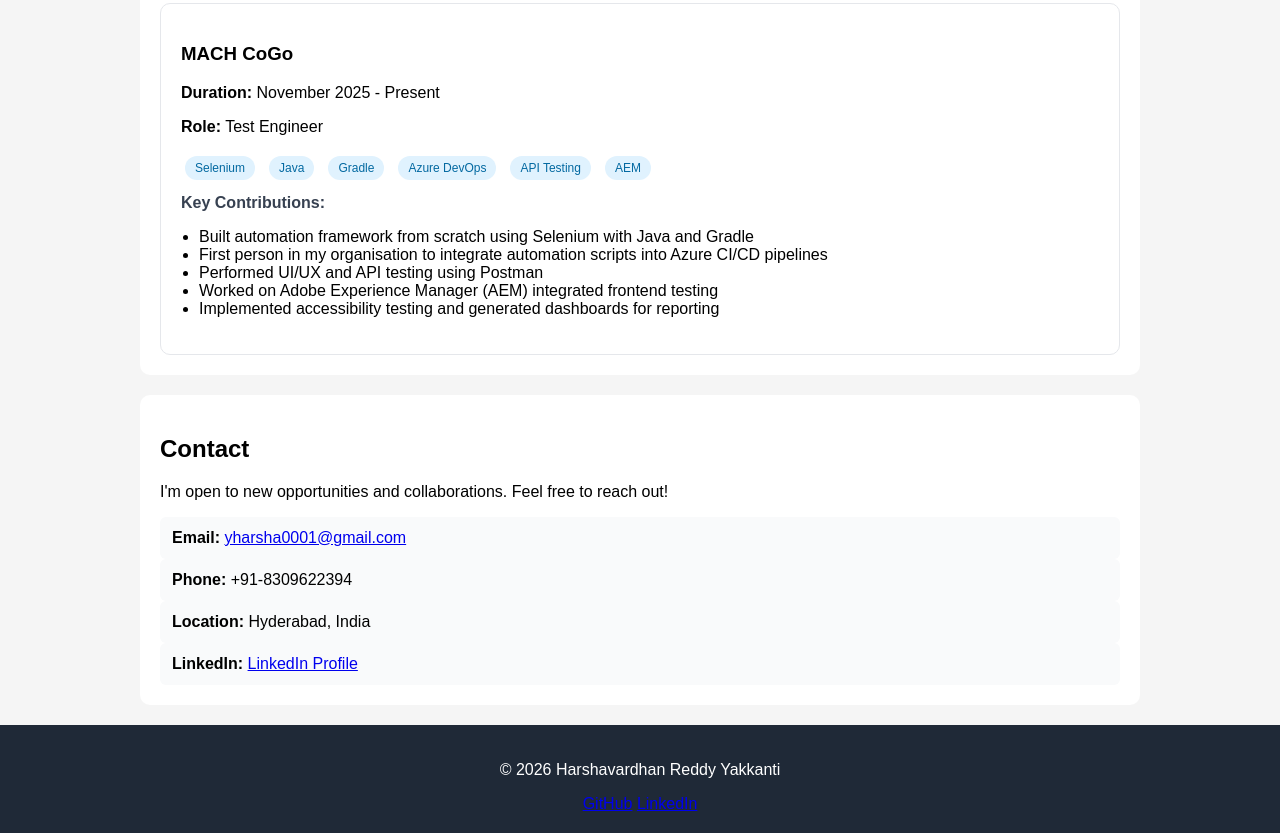
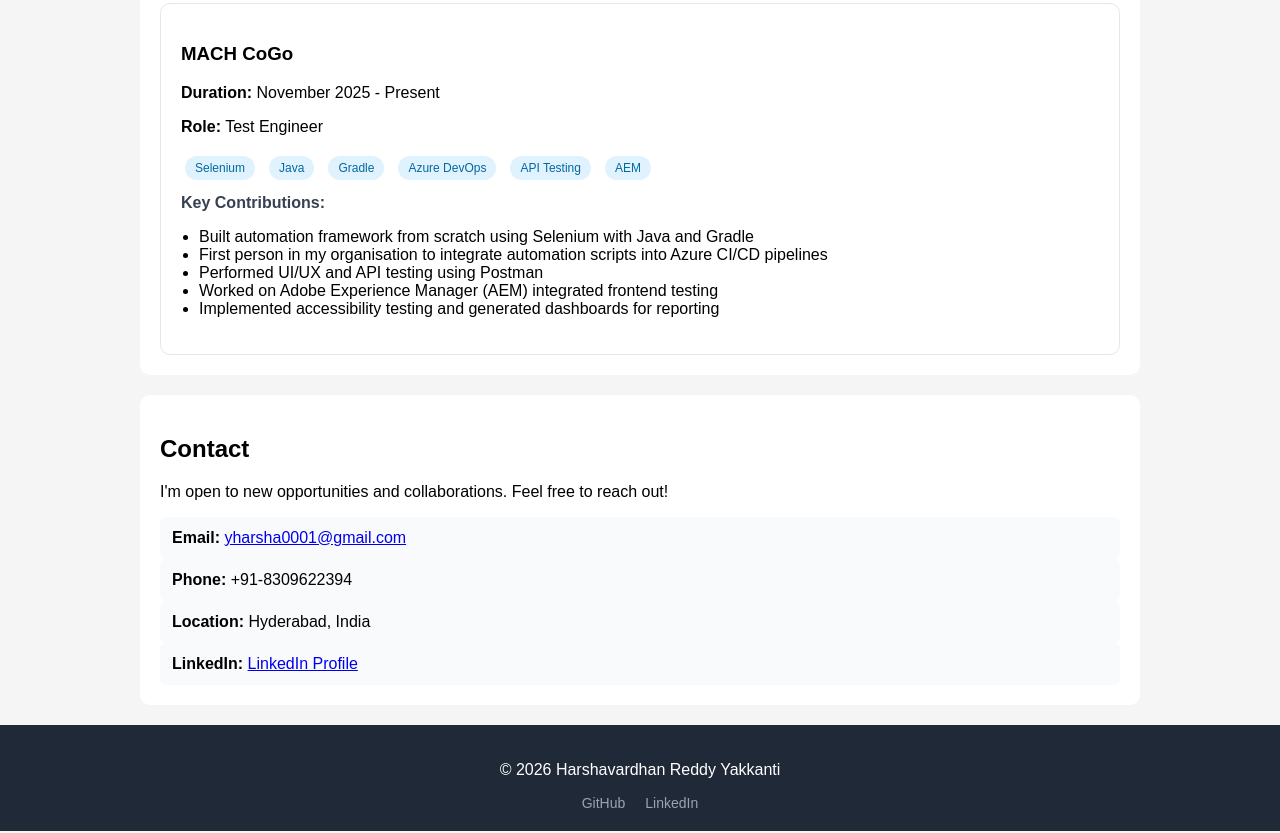
Before and after one commit to harshavardhan-reddy-yakkanti/harshavardhan-reddy-yakkanti.github.io, a website: page index.html in a window 1280 px wide. Shown: the part 1728-2561 px from the top of the page. Drawn offline with Linux system fonts and the light colour scheme.

Commit message:
Fixed footer design issue

```diff
--- a/src/styles/main.css
+++ b/src/styles/main.css
@@ -373,3 +373,47 @@ max-width: 100%;    /* FULL WIDTH */
 grid-template-columns: 1fr;   /* ONE COLUMN */
 }
 }
+
+
+
+.footer-links {
+margin-top: 10px;
+display: flex;
+justify-content: center;
+gap: 20px;
+list-style: none;
+padding: 0;
+}
+
+.footer-links li {
+list-style: none;
+}
+
+.footer-links a {
+color: #9ca3af;
+text-decoration: none;
+font-size: 14px;
+transition: 0.3s ease;
+}
+
+.footer-links a:hover {
+color: #38bdf8;
+}
+.footer-links a {
+position: relative;
+}
+
+.footer-links a::after {
+content: "";
+position: absolute;
+left: 0;
+bottom: -3px;
+width: 0%;
+height: 2px;
+background: #38bdf8;
+transition: 0.3s;
+}
+
+.footer-links a:hover::after {
+width: 100%;
+}
```
